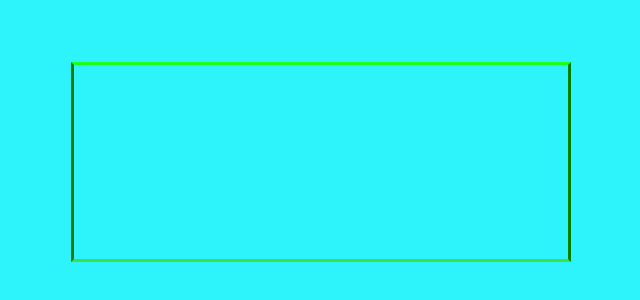
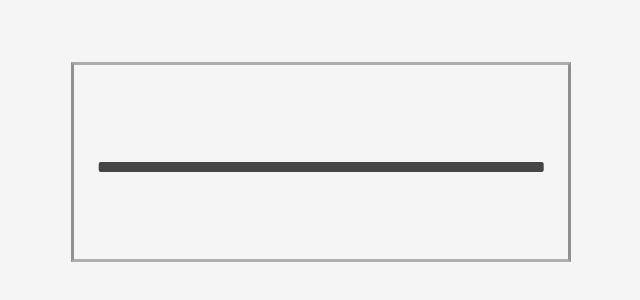
Before and after one commit to Techniquebeats/Portfolio, a website built with Parcel: page src/index.html in a window 1280 px wide. Shown: the part 238-538 px from the top of the page, without its empty margins (319-959 px from the left). Built offline with nearby package versions, Linux system fonts and the light colour scheme.

Commit message:
change colour minimal white grey design

```diff
--- a/src/assets/styles/loader.scss
+++ b/src/assets/styles/loader.scss
@@ -7,7 +7,7 @@
     height: 100vh;
     width: 100%;
     z-index: 99;
-    background: rgb(45, 244, 251);
+    background: whitesmoke;
     display: grid;
     place-items: center;
     font-family: "Orbiton", sans-serif;
@@ -15,17 +15,18 @@
         position: relative;
         width: 500px;
         height: 200px;
-        border: 3px solid green;
-        border-top: 3px solid rgb(33, 255, 33);
-        border-bottom: 3px solid rgb(67, 222, 67);
+        border: 3px solid rgba(128, 128, 128, 0.856);
+        border-top: 3px solid rgba(128, 128, 128, 0.616);
+        border-bottom: 3px solid rgba(128, 128, 128, 0.598);
     }
     &__bar{
         width: 90%;
+        height: 10px;
         position: absolute;
         top: 50%;
         left: 50%;
         transform: translateX(-50%);
-        background: beige;
+        background: rgb(69, 69, 69);
         border-radius: 2px;
 
     }
```
